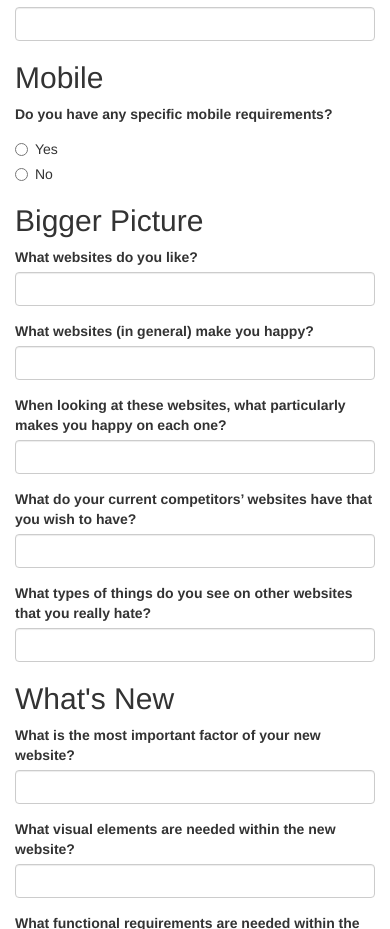
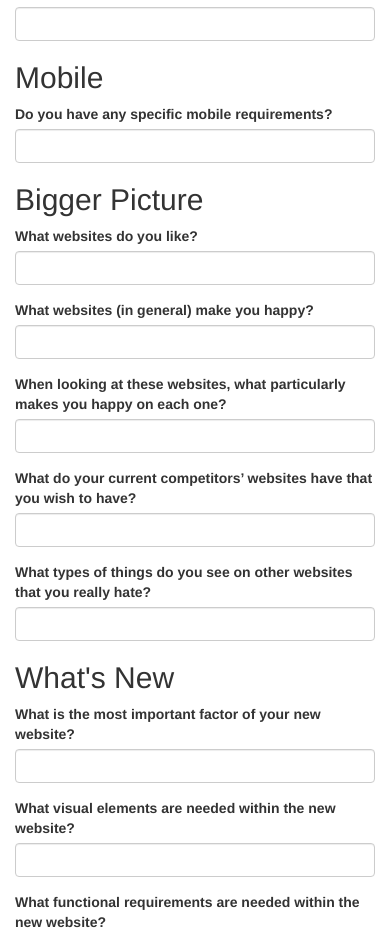
Before and after one commit to alexsomeoddpilot/so-you-want-a-website, a website: page assets/index.html in a window 390 px wide. Shown: the part 6189-7118 px from the top of the page. Drawn offline with nearby package versions, Linux system fonts and the light colour scheme.

Commit message:
Changing mobile input to text
More open ended

```diff
--- a/assets/index.html
+++ b/assets/index.html
@@ -768,16 +768,7 @@
               Do you have any specific mobile requirements?
             </label>
 
-            <div class="radio">
-              <label>
-                <input type="radio" name="mobile" value="Yes"> Yes
-              </label>
-            </div>
-            <div class="radio">
-              <label>
-                <input type="radio" name="mobile" value="No"> No
-              </label>
-            </div>
+            <input type="text" class="form-control" id="input-mobile" name="mobile">
           </div>
 
           <h2>Bigger Picture</h2>
```
